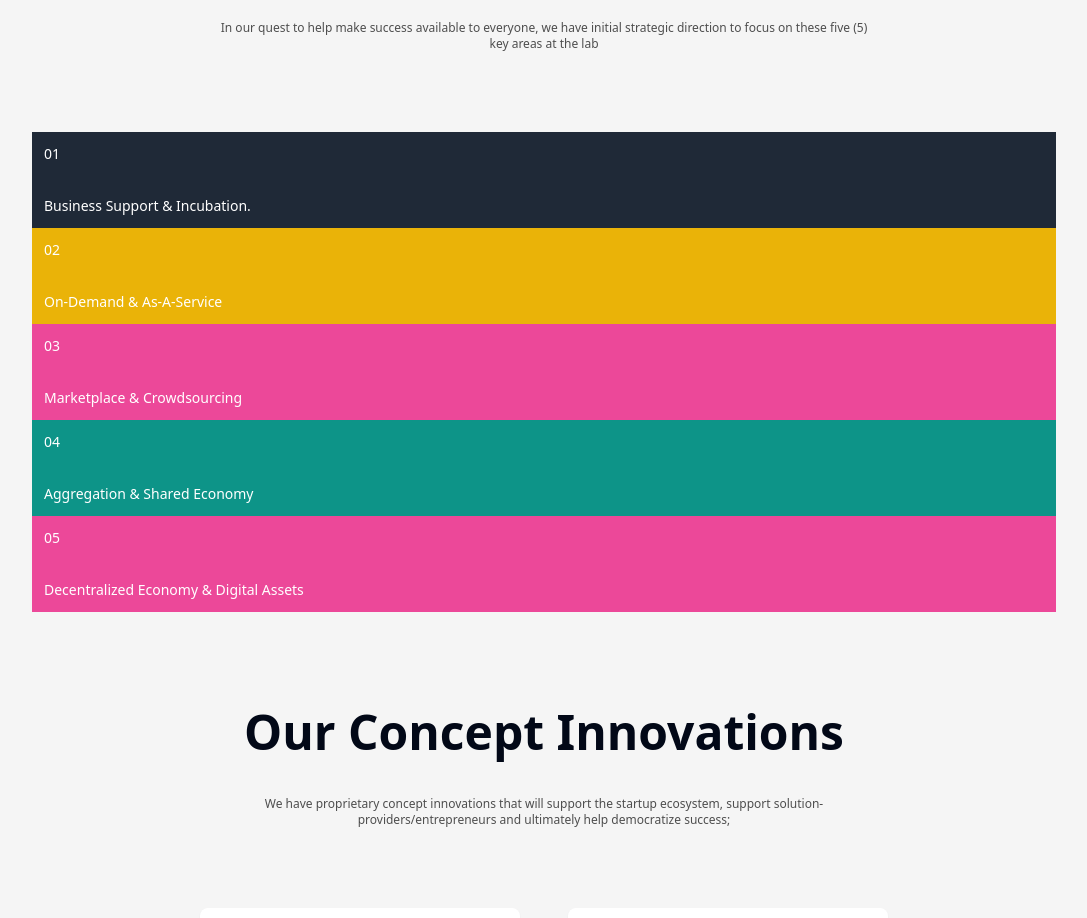
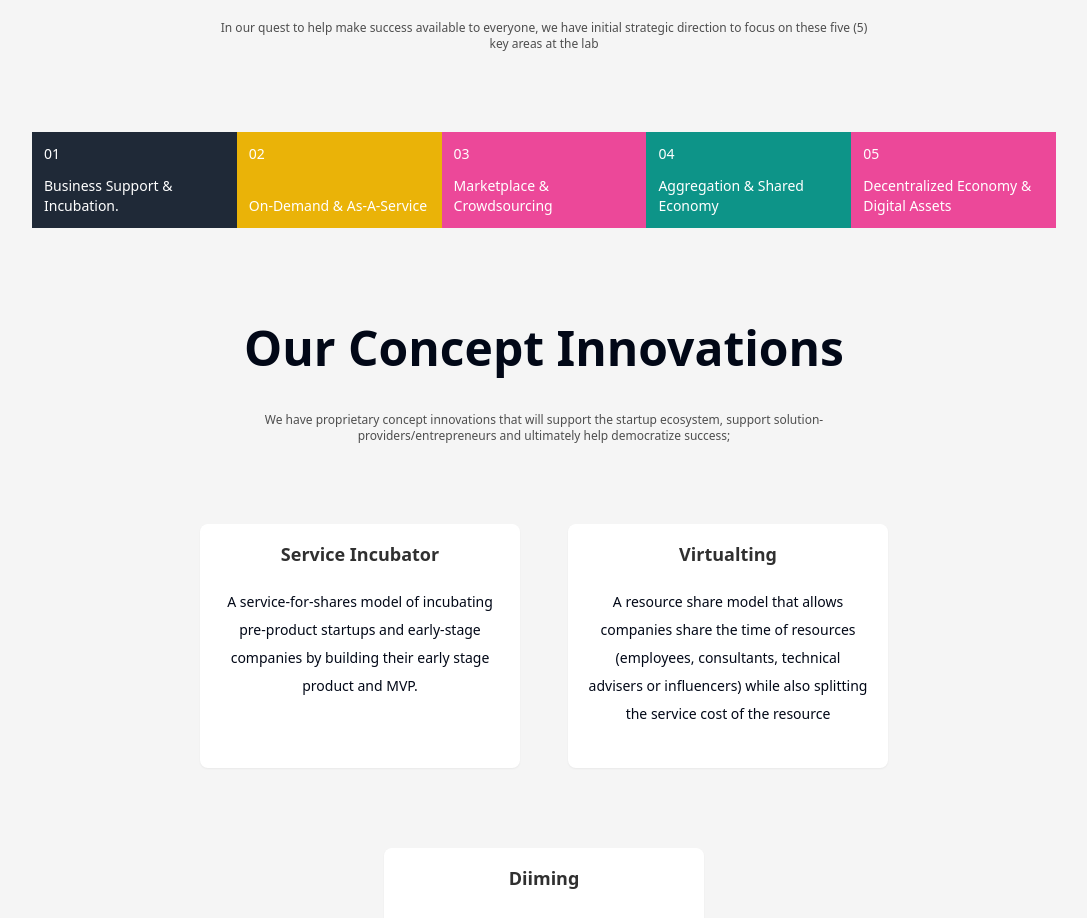
Before and after one commit to tweetbytems/frontlett, a React (Vite) app: page / in a window 1280 px wide. Shown: the part 1800-2718 px from the top of the page, without its empty margins (96-1183 px from the left). Built offline with nearby package versions, Linux system fonts and the light colour scheme; no server answers.

Commit message:
responsive

```diff
--- a/src/pages/Home/Focus.tsx
+++ b/src/pages/Home/Focus.tsx
@@ -51,6 +51,7 @@ const Focus = () => {
           initial strategic direction to focus on these five (5) key areas at
           the lab
         </h5>
+        <div className="flex flex-wrap md:flex-nowrap">
           {focusData.map(({ bg, heading, subheading }) => (
             <div
               className={cn(
@@ -63,6 +64,7 @@ const Focus = () => {
             </div>
           ))}
         </div>
+      </div>
     </MaxWidth>
   );
 };
```
Lines whose indentation alone changed are shown as unchanged.
